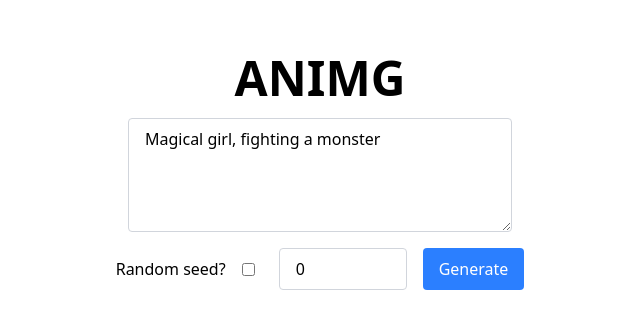
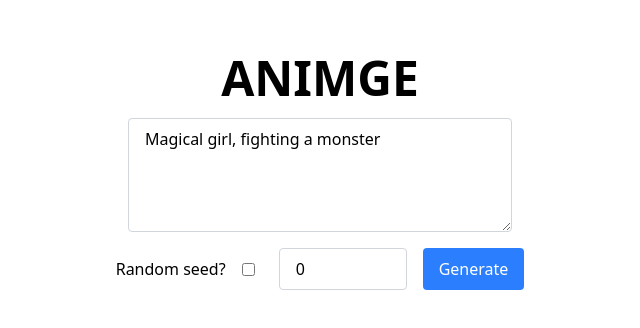
Before and after one commit to rowpacmal/animge, a React (Vite) app: page / in a window 1280 px wide. Shown: the part 228-556 px from the top of the page, without its empty margins (320-960 px from the left). Built offline with nearby package versions, Linux system fonts and the light colour scheme.

Commit message:
Updated App.tsx

```diff
--- a/src/App.tsx
+++ b/src/App.tsx
@@ -35,7 +35,7 @@ function App() {
 
   return (
     <div className='flex flex-col items-center justify-center h-screen gap-4'>
-      <h1 className='text-5xl font-bold uppercase select-none'>Animg</h1>
+      <h1 className='text-5xl font-bold uppercase select-none'>Animge</h1>
 
       {isGenerating && <p>Generating image...</p>}
       {errorMessage && <p className='text-red-500'>{errorMessage}</p>}
```
